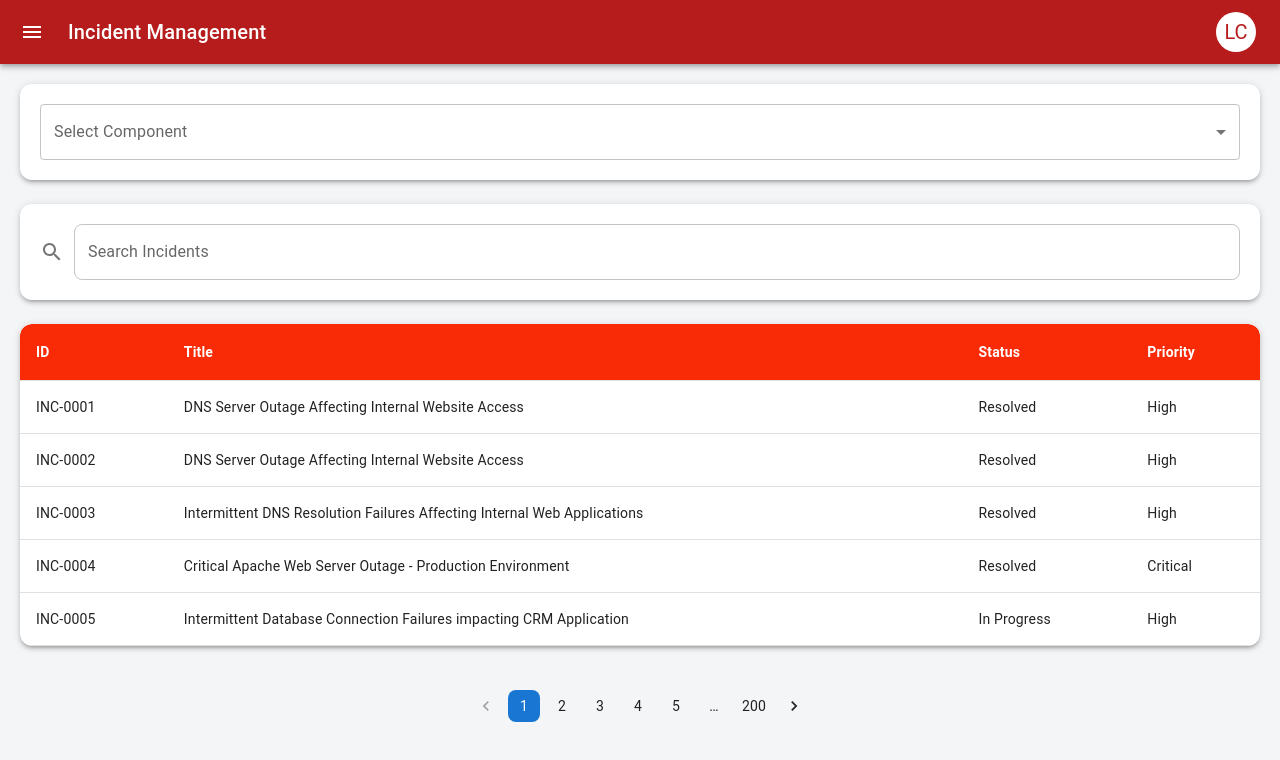
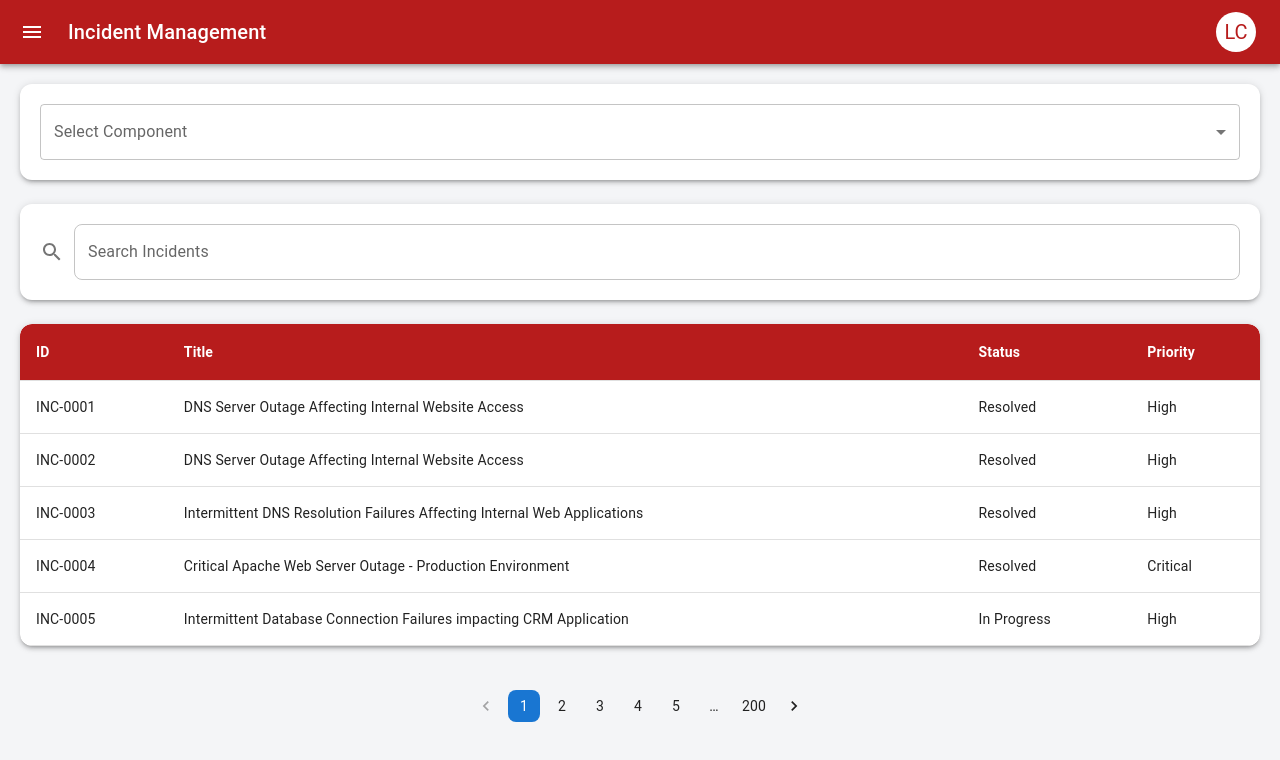
Before and after one commit to Aishwarya1221/bot-convo-ui, a React (Create React App) app: page /search in a window 1280 px wide. Shown: the top 760 px of the page. Built offline with nearby package versions, Linux system fonts and the light colour scheme.

Commit message:
updated color and menu

```diff
--- a/src/SearchIncidents.js
+++ b/src/SearchIncidents.js
@@ -127,7 +127,6 @@ export default function SearchIncidents() {
         </Toolbar>
       </AppBar>
 
-      {/* Main Content */}
         <Box sx={{ padding: "20px" }}>
           <Grid container spacing={3}>
               <Grid item xs={12}>
@@ -145,7 +144,7 @@ export default function SearchIncidents() {
               },
               }}
             >
-                    <MenuItem value="CCDCSN">CCDCSN</MenuItem>
+              <MenuItem value="CCDCSN" selected>CCDCSN</MenuItem>
               <MenuItem value="CCAP" disabled>
               CCAP
               </MenuItem>
@@ -183,7 +182,7 @@ export default function SearchIncidents() {
               <TableContainer component={Paper} sx={{ borderRadius: "12px" }}>
                 <Table>
                   <TableHead>
-                    <TableRow sx={{ backgroundColor: "rgb(249, 42, 6)" }}>
+                    <TableRow sx={{ backgroundColor: "rgb(183, 28, 28)" }}>
                       <TableCell sx={{ color: "#FFFFFF", fontWeight: "bold" }}>ID</TableCell>
                       <TableCell sx={{ color: "#FFFFFF", fontWeight: "bold" }}>Title</TableCell>
                       <TableCell sx={{ color: "#FFFFFF", fontWeight: "bold" }}>Status</TableCell>
```
Lines whose indentation alone changed are shown as unchanged.
